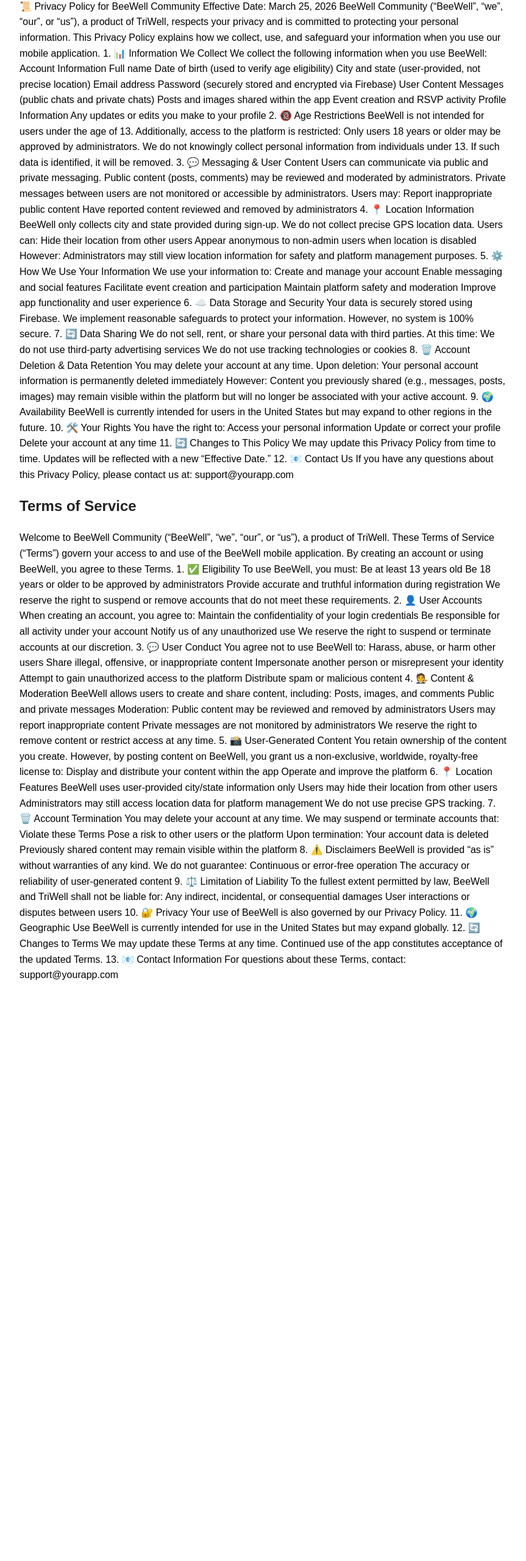
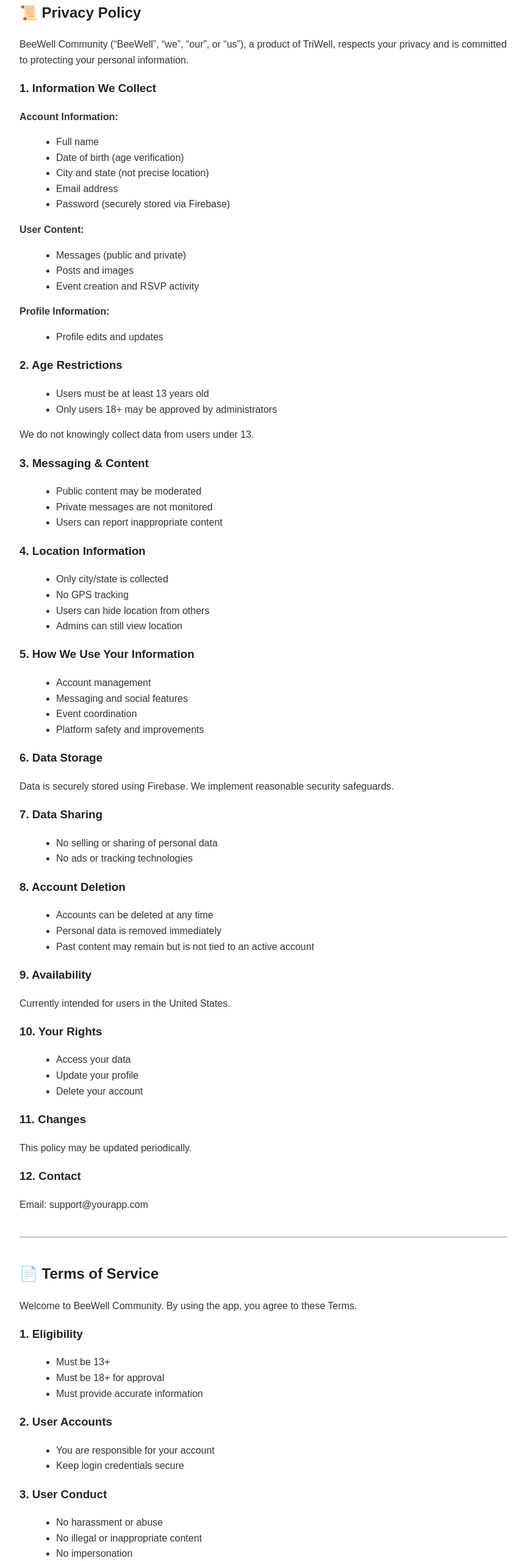
Before and after one commit to samerhenen/beewell, a plain HTML site: page index.html in a window 1280 px wide. Shown: the part 220-2780 px from the top of the page at 61% size, without its empty margins (208-1071 px from the left). Before the commit the page ends 1868 px from the top, so only its background shows below. Drawn offline with Linux system fonts and the light colour scheme.

Commit message:
Update index.html

```diff
--- a/index.html
+++ b/index.html
@@ -10,9 +10,19 @@
       margin: auto;
       padding: 20px;
       line-height: 1.6;
+      color: #333;
     }
-    h1, h2 {
+    h1, h2, h3 {
       color: #222;
+    }
+    h1 {
+      text-align: center;
+    }
+    hr {
+      margin: 40px 0;
+    }
+    ul {
+      margin-left: 20px;
     }
   </style>
 </head>
@@ -22,221 +32,161 @@
 <h1>BeeWell Community</h1>
 <p><strong>Effective Date:</strong> March 25, 2026</p>
 
-<h2>Privacy Policy</h2>
-<p>📜 Privacy Policy for BeeWell Community
+<hr>
 
-Effective Date: March 25, 2026
+<h2>📜 Privacy Policy</h2>
 
-BeeWell Community (“BeeWell”, “we”, “our”, or “us”), a product of TriWell, respects your privacy and is committed to protecting your personal information. This Privacy Policy explains how we collect, use, and safeguard your information when you use our mobile application.
+<p>BeeWell Community (“BeeWell”, “we”, “our”, or “us”), a product of TriWell, respects your privacy and is committed to protecting your personal information.</p>
 
-1. 📊 Information We Collect
+<h3>1. Information We Collect</h3>
 
-We collect the following information when you use BeeWell:
+<p><strong>Account Information:</strong></p>
+<ul>
+  <li>Full name</li>
+  <li>Date of birth (age verification)</li>
+  <li>City and state (not precise location)</li>
+  <li>Email address</li>
+  <li>Password (securely stored via Firebase)</li>
+</ul>
 
-Account Information
-Full name
-Date of birth (used to verify age eligibility)
-City and state (user-provided, not precise location)
-Email address
-Password (securely stored and encrypted via Firebase)
-User Content
-Messages (public chats and private chats)
-Posts and images shared within the app
-Event creation and RSVP activity
-Profile Information
-Any updates or edits you make to your profile
-2. 🔞 Age Restrictions
+<p><strong>User Content:</strong></p>
+<ul>
+  <li>Messages (public and private)</li>
+  <li>Posts and images</li>
+  <li>Event creation and RSVP activity</li>
+</ul>
 
-BeeWell is not intended for users under the age of 13.
+<p><strong>Profile Information:</strong></p>
+<ul>
+  <li>Profile edits and updates</li>
+</ul>
 
-Additionally, access to the platform is restricted:
+<h3>2. Age Restrictions</h3>
+<ul>
+  <li>Users must be at least 13 years old</li>
+  <li>Only users 18+ may be approved by administrators</li>
+</ul>
 
-Only users 18 years or older may be approved by administrators.
+<p>We do not knowingly collect data from users under 13.</p>
 
-We do not knowingly collect personal information from individuals under 13. If such data is identified, it will be removed.
+<h3>3. Messaging & Content</h3>
+<ul>
+  <li>Public content may be moderated</li>
+  <li>Private messages are not monitored</li>
+  <li>Users can report inappropriate content</li>
+</ul>
 
-3. 💬 Messaging & User Content
-Users can communicate via public and private messaging.
-Public content (posts, comments) may be reviewed and moderated by administrators.
-Private messages between users are not monitored or accessible by administrators.
+<h3>4. Location Information</h3>
+<ul>
+  <li>Only city/state is collected</li>
+  <li>No GPS tracking</li>
+  <li>Users can hide location from others</li>
+  <li>Admins can still view location</li>
+</ul>
 
-Users may:
+<h3>5. How We Use Your Information</h3>
+<ul>
+  <li>Account management</li>
+  <li>Messaging and social features</li>
+  <li>Event coordination</li>
+  <li>Platform safety and improvements</li>
+</ul>
 
-Report inappropriate public content
-Have reported content reviewed and removed by administrators
-4. 📍 Location Information
-BeeWell only collects city and state provided during sign-up.
-We do not collect precise GPS location data.
+<h3>6. Data Storage</h3>
+<p>Data is securely stored using Firebase. We implement reasonable security safeguards.</p>
 
-Users can:
+<h3>7. Data Sharing</h3>
+<ul>
+  <li>No selling or sharing of personal data</li>
+  <li>No ads or tracking technologies</li>
+</ul>
 
-Hide their location from other users
-Appear anonymous to non-admin users when location is disabled
+<h3>8. Account Deletion</h3>
+<ul>
+  <li>Accounts can be deleted at any time</li>
+  <li>Personal data is removed immediately</li>
+  <li>Past content may remain but is not tied to an active account</li>
+</ul>
 
-However:
+<h3>9. Availability</h3>
+<p>Currently intended for users in the United States.</p>
 
-Administrators may still view location information for safety and platform management purposes.
-5. ⚙️ How We Use Your Information
+<h3>10. Your Rights</h3>
+<ul>
+  <li>Access your data</li>
+  <li>Update your profile</li>
+  <li>Delete your account</li>
+</ul>
 
-We use your information to:
+<h3>11. Changes</h3>
+<p>This policy may be updated periodically.</p>
 
-Create and manage your account
-Enable messaging and social features
-Facilitate event creation and participation
-Maintain platform safety and moderation
-Improve app functionality and user experience
-6. ☁️ Data Storage and Security
+<h3>12. Contact</h3>
+<p>Email: support@yourapp.com</p>
 
-Your data is securely stored using Firebase.
+<hr>
 
-We implement reasonable safeguards to protect your information. However, no system is 100% secure.
+<h2>📄 Terms of Service</h2>
 
-7. 🔄 Data Sharing
+<p>Welcome to BeeWell Community. By using the app, you agree to these Terms.</p>
 
-We do not sell, rent, or share your personal data with third parties.
+<h3>1. Eligibility</h3>
+<ul>
+  <li>Must be 13+</li>
+  <li>Must be 18+ for approval</li>
+  <li>Must provide accurate information</li>
+</ul>
 
-At this time:
+<h3>2. User Accounts</h3>
+<ul>
+  <li>You are responsible for your account</li>
+  <li>Keep login credentials secure</li>
+</ul>
 
-We do not use third-party advertising services
-We do not use tracking technologies or cookies
-8. 🗑️ Account Deletion & Data Retention
+<h3>3. User Conduct</h3>
+<ul>
+  <li>No harassment or abuse</li>
+  <li>No illegal or inappropriate content</li>
+  <li>No impersonation</li>
+  <li>No unauthorized access attempts</li>
+</ul>
 
-You may delete your account at any time.
+<h3>4. Content & Moderation</h3>
+<ul>
+  <li>Public content may be removed by admins</li>
+  <li>Users can report content</li>
+  <li>Private messages are not monitored</li>
+</ul>
 
-Upon deletion:
+<h3>5. User Content</h3>
+<p>You retain ownership but grant BeeWell a license to display and operate content within the app.</p>
 
-Your personal account information is permanently deleted immediately
+<h3>6. Location</h3>
+<ul>
+  <li>City/state only</li>
+  <li>No precise tracking</li>
+</ul>
 
-However:
+<h3>7. Termination</h3>
+<ul>
+  <li>You may delete your account anytime</li>
+  <li>We may suspend accounts if needed</li>
+</ul>
 
-Content you previously shared (e.g., messages, posts, images) may remain visible within the platform but will no longer be associated with your active account.
-9. 🌍 Availability
+<h3>8. Disclaimers</h3>
+<p>Service is provided “as is” without guarantees.</p>
 
-BeeWell is currently intended for users in the United States but may expand to other regions in the future.
+<h3>9. Liability</h3>
+<p>BeeWell is not liable for user interactions or damages.</p>
 
-10. 🛠️ Your Rights
+<h3>10. Privacy</h3>
+<p>Use is also governed by our Privacy Policy.</p>
 
-You have the right to:
+<h3>11. Changes</h3>
+<p>Terms may be updated over time.</p>
 
-Access your personal information
-Update or correct your profile
-Delete your account at any time
-11. 🔄 Changes to This Policy
-
-We may update this Privacy Policy from time to time. Updates will be reflected with a new “Effective Date.”
-
-12. 📧 Contact Us
-
-If you have any questions about this Privacy Policy, please contact us at:
-
-support@yourapp.com</p>
-
-<h2>Terms of Service</h2>
-<p>Welcome to BeeWell Community (“BeeWell”, “we”, “our”, or “us”), a product of TriWell. These Terms of Service (“Terms”) govern your access to and use of the BeeWell mobile application.
-
-By creating an account or using BeeWell, you agree to these Terms.
-
-1. ✅ Eligibility
-
-To use BeeWell, you must:
-
-Be at least 13 years old
-Be 18 years or older to be approved by administrators
-Provide accurate and truthful information during registration
-
-We reserve the right to suspend or remove accounts that do not meet these requirements.
-
-2. 👤 User Accounts
-
-When creating an account, you agree to:
-
-Maintain the confidentiality of your login credentials
-Be responsible for all activity under your account
-Notify us of any unauthorized use
-
-We reserve the right to suspend or terminate accounts at our discretion.
-
-3. 💬 User Conduct
-
-You agree not to use BeeWell to:
-
-Harass, abuse, or harm other users
-Share illegal, offensive, or inappropriate content
-Impersonate another person or misrepresent your identity
-Attempt to gain unauthorized access to the platform
-Distribute spam or malicious content
-4. 🧑‍⚖️ Content & Moderation
-
-BeeWell allows users to create and share content, including:
-
-Posts, images, and comments
-Public and private messages
-Moderation:
-Public content may be reviewed and removed by administrators
-Users may report inappropriate content
-Private messages are not monitored by administrators
-
-We reserve the right to remove content or restrict access at any time.
-
-5. 📸 User-Generated Content
-
-You retain ownership of the content you create.
-
-However, by posting content on BeeWell, you grant us a non-exclusive, worldwide, royalty-free license to:
-
-Display and distribute your content within the app
-Operate and improve the platform
-6. 📍 Location Features
-BeeWell uses user-provided city/state information only
-Users may hide their location from other users
-Administrators may still access location data for platform management
-
-We do not use precise GPS tracking.
-
-7. 🗑️ Account Termination
-
-You may delete your account at any time.
-
-We may suspend or terminate accounts that:
-
-Violate these Terms
-Pose a risk to other users or the platform
-
-Upon termination:
-
-Your account data is deleted
-Previously shared content may remain visible within the platform
-8. ⚠️ Disclaimers
-
-BeeWell is provided “as is” without warranties of any kind.
-
-We do not guarantee:
-
-Continuous or error-free operation
-The accuracy or reliability of user-generated content
-9. ⚖️ Limitation of Liability
-
-To the fullest extent permitted by law, BeeWell and TriWell shall not be liable for:
-
-Any indirect, incidental, or consequential damages
-User interactions or disputes between users
-10. 🔐 Privacy
-
-Your use of BeeWell is also governed by our Privacy Policy.
-
-11. 🌍 Geographic Use
-
-BeeWell is currently intended for use in the United States but may expand globally.
-
-12. 🔄 Changes to Terms
-
-We may update these Terms at any time. Continued use of the app constitutes acceptance of the updated Terms.
-
-13. 📧 Contact Information
-
-For questions about these Terms, contact:
-
-support@yourapp.com</p>
+<h3>12. Contact</h3>
+<p>Email: support@yourapp.com</p>
 
 </body>
 </html>
```
